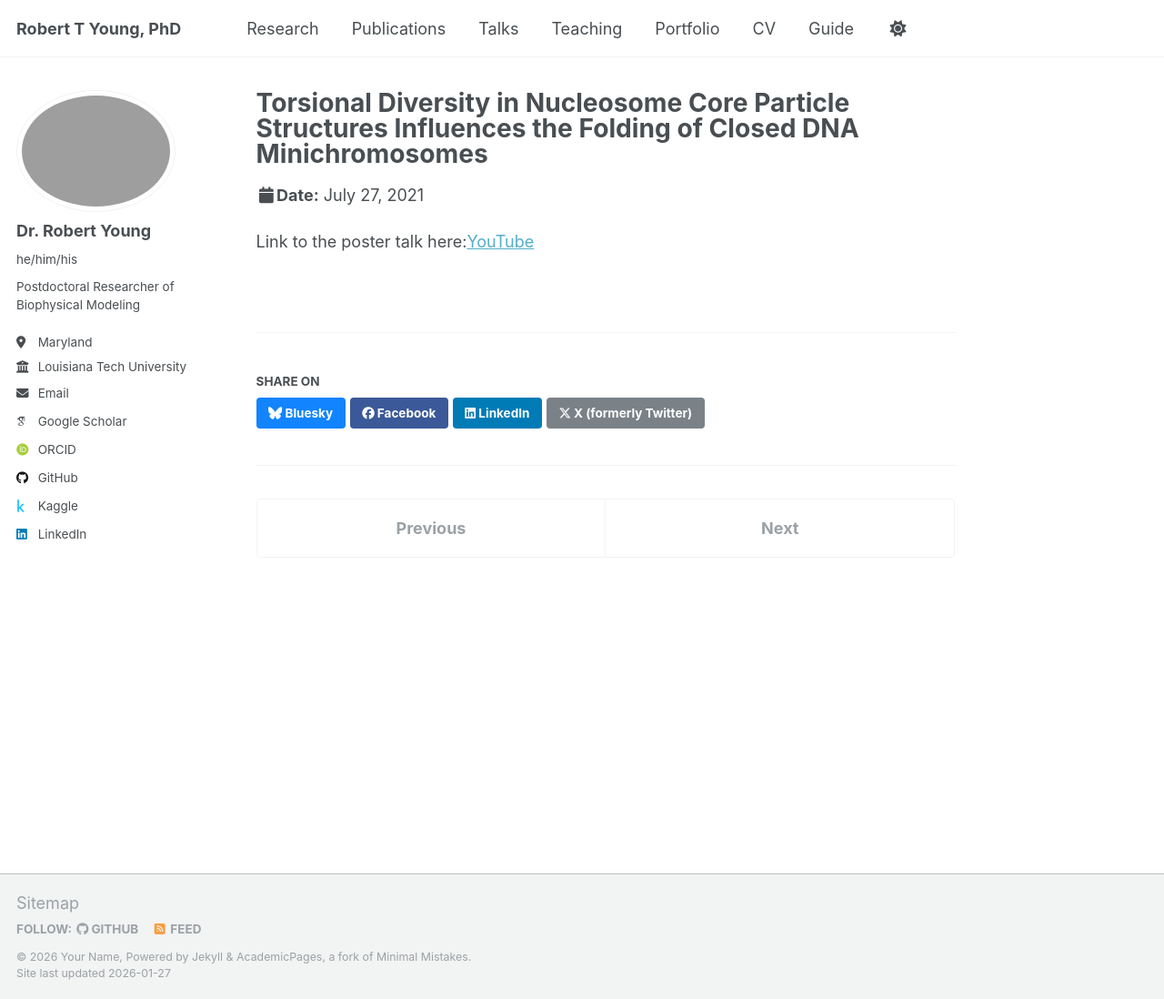
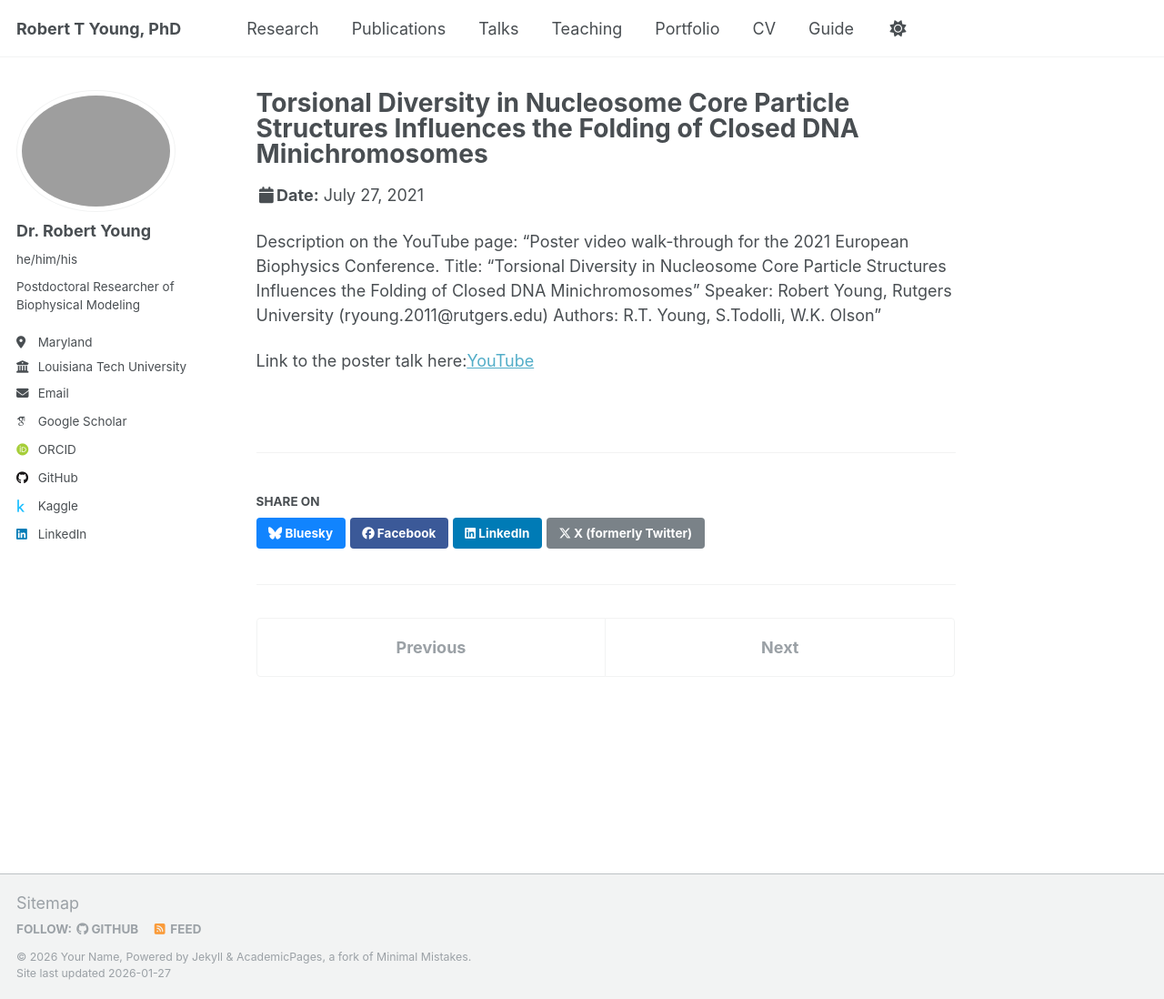
Before and after one commit to rty10/rty10.github.io, a Jekyll site: the page built from _talks/2021-virtual-poster.md, in a window 1280 px wide and 1098 px high. Shown: the whole window at 91% size. Built offline with Jekyll 4.4.1, drawn with Linux system fonts in a browser that asks for light colours; some web fonts are replaced; a script that is not in the unit is left out.

Commit message:
update 2 to talks and portfolio

```diff
--- a/_talks/2021-virtual-poster.md
+++ b/_talks/2021-virtual-poster.md
@@ -8,4 +8,9 @@ date: 2021-07-27
 location: "Vienna, AUS"
 ---
 
+Description on the YouTube page: "Poster video walk-through for the 2021 European Biophysics Conference.
+Title: "Torsional Diversity in Nucleosome Core Particle Structures Influences the Folding of Closed DNA Minichromosomes"
+Speaker: Robert Young, Rutgers University (ryoung.2011@rutgers.edu)
+Authors: R.T. Young, S.Todolli, W.K. Olson"
+
 Link to the poster talk here:[YouTube](https://www.youtube.com/watch?v=gGFvr9O58TI)
```
Also changed, not shown: _portfolio/2018_BPS-poster-2018.md (renamed from _portfolio/01_BPS-poster-2018.md, +1 -0 lines), _portfolio/2020_BPS-poster-2020.md (renamed from _portfolio/02_BPS-poster-2020.md, +1 -0 lines), _portfolio/2021_EBSA-poster-2021.md (renamed from _portfolio/03_EBSA-poster-2021.md, +1 -0 lines), _talks/2021-virtual-seminar.md (+1 -1 lines), _talks/2022-virtual-seminar.md (+1 -1 lines).
